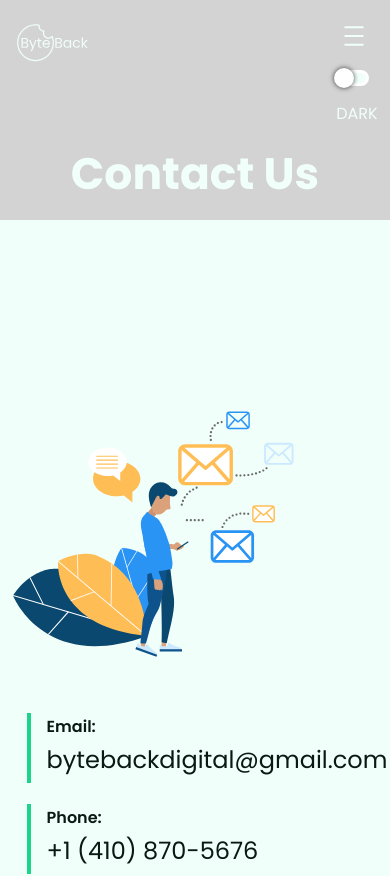
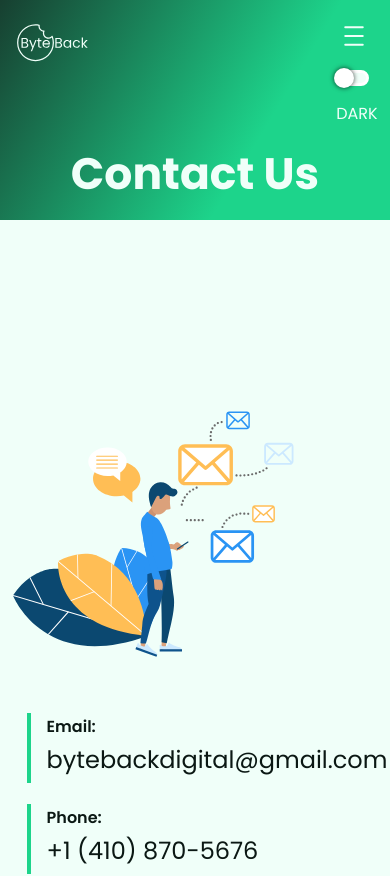
Before and after one commit to adinduokoro/Byte-Back-Digital-V2, a React (Create React App) app: page /contact in a window 390 px wide. Shown: the top 876 px of the page. Built offline with nearby package versions, Linux system fonts and the light colour scheme.

Commit message:
Mobile Nav
Going to start working on the mobile nav menu.

```diff
--- a/src/components/contactForm/ContactForm.module.css
+++ b/src/components/contactForm/ContactForm.module.css
@@ -80,6 +80,7 @@
 .form-contact textarea {
   height: 12.5rem;
   padding-top: 0.88rem;
+  resize: none;
 }
 .form-contact textarea::placeholder {
   font-family: var(--font);
--- a/src/components/footer/Footer.js
+++ b/src/components/footer/Footer.js
@@ -13,6 +13,9 @@ import { Link } from "react-router-dom";
 const Footer = () => {
   const dispatch = useDispatch();
   const isDarkModeOn = useSelector(selectIsDarkModeOn);
+
+  const date = new Date()
+  const year = date.getFullYear()
 
   const handleToggle = () => {
     dispatch(SET_DARK_MODE(!isDarkModeOn));
@@ -114,7 +117,7 @@ const Footer = () => {
         </div>
       </div>
       <div className={styles.copyright}>
-        <p>Copyright © 2024 | Byte Back Digital | All Rights Reserved</p>
+        <p>Copyright © {year} | Byte Back Digital | All Rights Reserved</p>
       </div>
     </footer>
   );
--- a/src/components/navigation/Navigation.module.css
+++ b/src/components/navigation/Navigation.module.css
@@ -122,6 +122,7 @@
 
 .hamburger-menu{
   display: none;
+  cursor: pointer;
 }
 
 .top-toggler-container {
@@ -172,6 +173,7 @@
 
   .nav-buttons ul {
     display: none;
+    /* Start here with navigation menu */
   }
 
   .after-dark {
--- a/src/components/pageHeader/PageHeader.module.css
+++ b/src/components/pageHeader/PageHeader.module.css
@@ -1,7 +1,11 @@
 .page-header{
   width: 100%;
   height: 25rem;
-  background: lightgray;
+  background: linear-gradient(
+    301deg,
+    var(--primaryColor) 34.39%,
+    var(--primaryColorGreen200) 100%
+  );
 
 }
 
```
Also changed, not shown: 1 other file (tests, documents, lock files or other folders).
